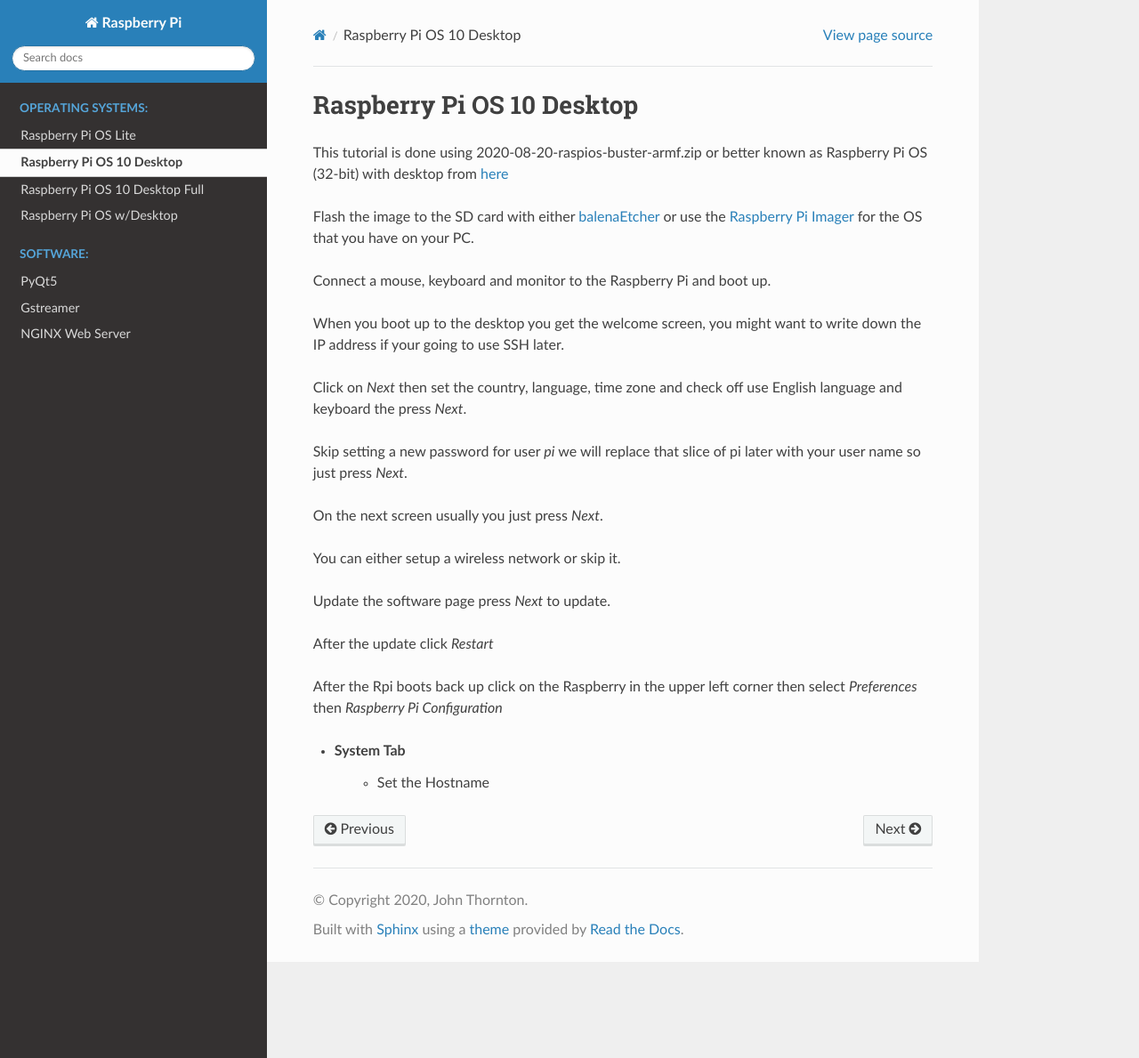
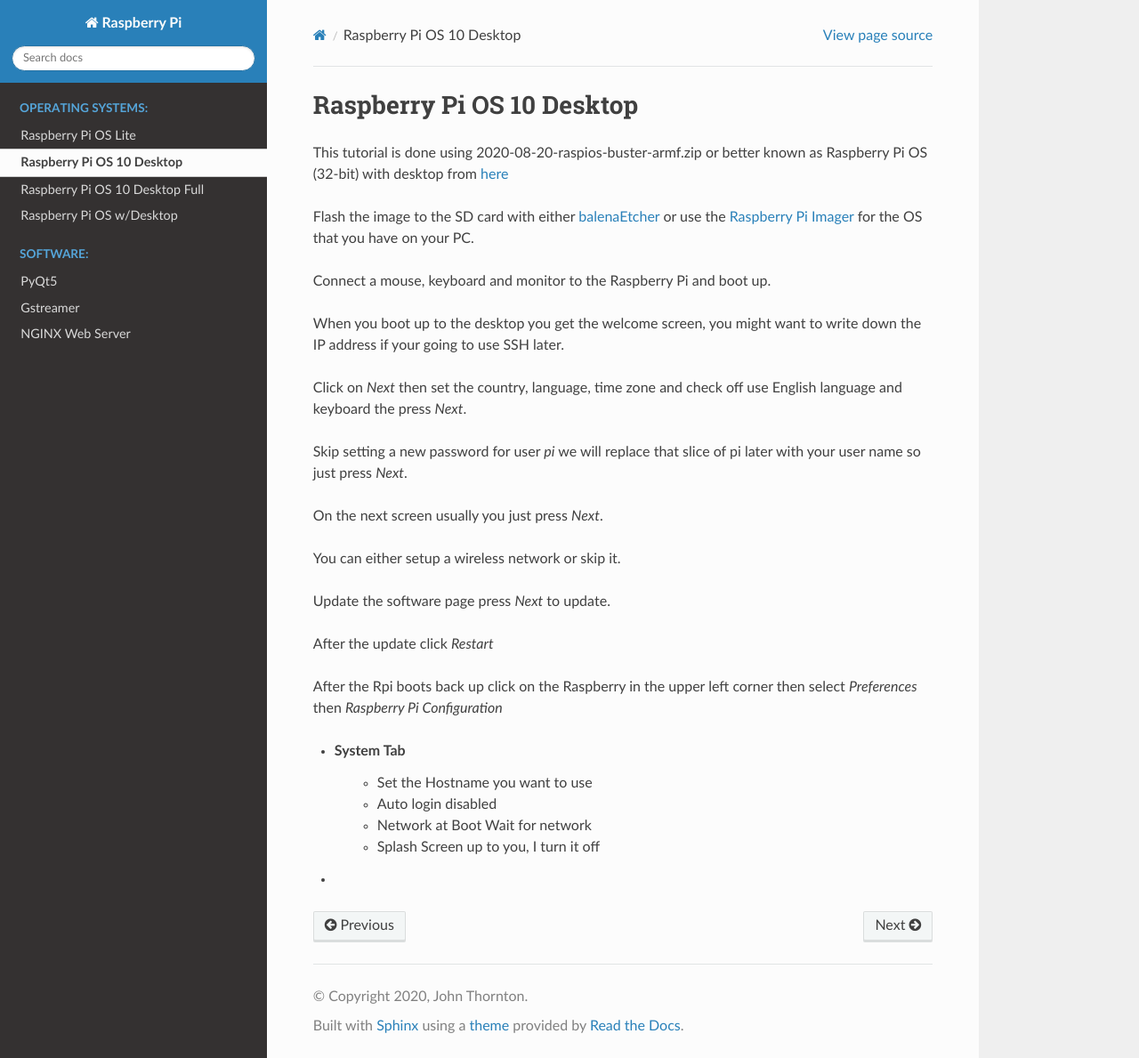
Before and after one commit to jethornton/rpi, a Sphinx documentation site: the page built from docs/source/install-10D.rst, in a window 1280 px wide and 1189 px high. Shown: the whole window at 89% size. Built offline with Sphinx 7.4.7 and the Read the Docs theme 2.0.0, drawn with Linux system fonts in a browser that asks for light colours; pages that are not in the unit, such as notebooks, are missing from menus.

Commit message:
fix error

```diff
--- a/docs/source/index.rst
+++ b/docs/source/index.rst
@@ -22,6 +22,7 @@
    pyqt5
    gstreamer
    nginx
+   backup
 
 Indices and tables
 ==================
--- a/docs/source/install-10D.rst
+++ b/docs/source/install-10D.rst
@@ -34,4 +34,8 @@
 corner then select `Preferences` then `Raspberry Pi Configuration`
 
 * System Tab
-   * Set the Hostname
+   * Set the Hostname you want to use
+   * Auto login disabled
+   * Network at Boot Wait for network
+   * Splash Screen up to you, I turn it off
+*
```
